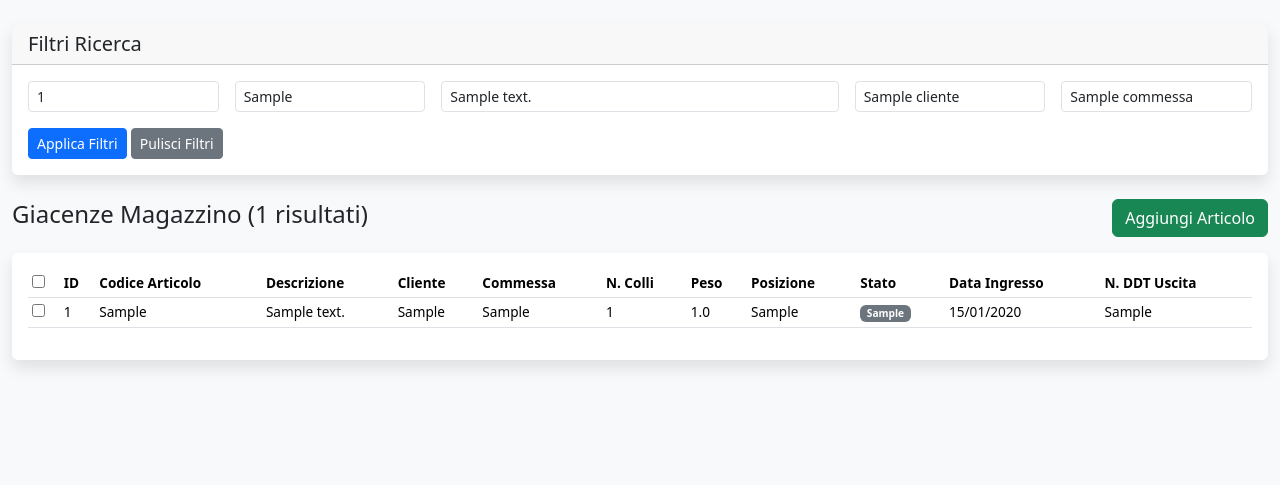
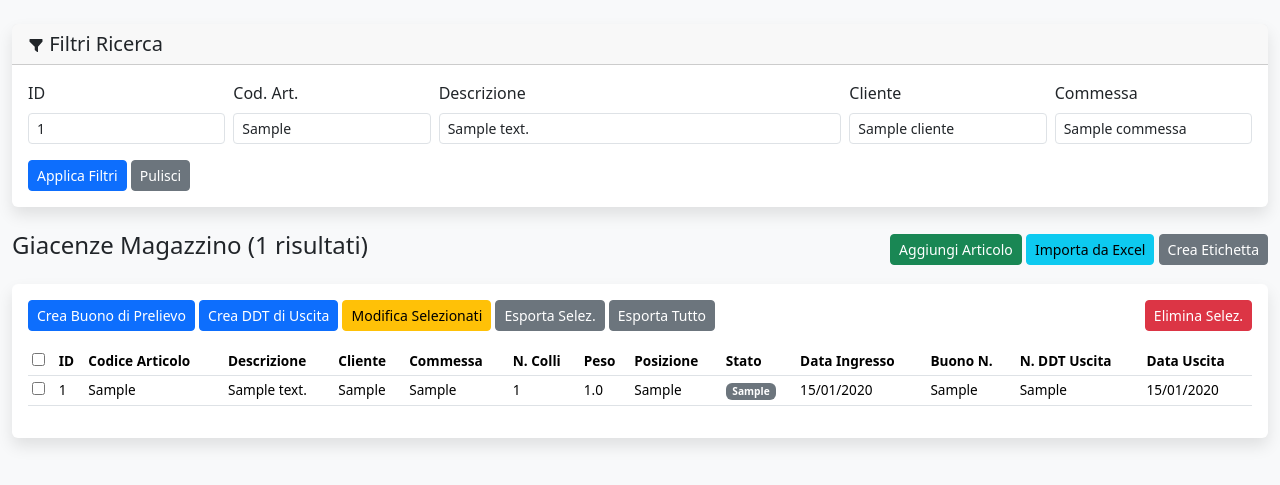
Before and after one commit to Camarsrl/gestionale_web, a Flask app: template templates/index.html in a window 1280 px wide. Shown: the part 66-551 px from the top of the page. Run offline with Flask 3, Linux system fonts and the light colour scheme; the visitor is signed in with stand-in values (Sample User, id 1); tables that the repository leaves empty hold one stand-in row (values such as "Sample post"); the template is opened without the code that fills it: values that come from a table or form of the project are taken from there, most other values are stand-ins (such as "Sample title", 1, 10 or a date in 2020).

Commit message:
Update index.html

```diff
--- a/templates/index.html
+++ b/templates/index.html
@@ -2,37 +2,55 @@
 
 {% block content %}
 <div class="card mb-4">
-    <div class="card-header">
-        <h5 class="mb-0">Filtri Ricerca</h5>
+    <div class="card-header" data-bs-toggle="collapse" href="#filtriCollapse" role="button" aria-expanded="true" aria-controls="filtriCollapse">
+        <h5 class="mb-0">
+            <svg xmlns="http://www.w3.org/2000/svg" width="16" height="16" fill="currentColor" class="bi bi-funnel-fill" viewBox="0 0 16 16"><path d="M1.5 1.5A.5.5 0 0 1 2 1h12a.5.5 0 0 1 .5.5v2a.5.5 0 0 1-.128.334L10 8.692V13.5a.5.5 0 0 1-.74.439L7 12.31a.5.5 0 0 1-.26-.439V8.692L1.628 3.834A.5.5 0 0 1 1.5 3.5v-2z"/></svg>
+            Filtri Ricerca
+        </h5>
     </div>
+    <div class="collapse show" id="filtriCollapse">
         <div class="card-body">
             <form method="GET" action="{{ url_for('index') }}">
-            <div class="row g-3">
-                <div class="col-md-2"><input type="text" name="id" class="form-control form-control-sm" placeholder="ID..." value="{{ filters.id or '' }}"></div>
-                <div class="col-md-2"><input type="text" name="codice_articolo" class="form-control form-control-sm" placeholder="Cod. Articolo..." value="{{ filters.codice_articolo or '' }}"></div>
-                <div class="col-md-4"><input type="text" name="descrizione" class="form-control form-control-sm" placeholder="Descrizione..." value="{{ filters.descrizione or '' }}"></div>
-                <div class="col-md-2"><input type="text" name="cliente" class="form-control form-control-sm" placeholder="Cliente..." value="{{ filters.cliente or '' }}"></div>
-                <div class="col-md-2"><input type="text" name="commessa" class="form-control form-control-sm" placeholder="Commessa..." value="{{ filters.commessa or '' }}"></div>
+                <div class="row g-2 align-items-end">
+                    <div class="col-md-2"><label class="form-label form-label-sm">ID</label><input type="text" name="id" class="form-control form-control-sm" value="{{ filters.id or '' }}"></div>
+                    <div class="col-md-2"><label class="form-label form-label-sm">Cod. Art.</label><input type="text" name="codice_articolo" class="form-control form-control-sm" value="{{ filters.codice_articolo or '' }}"></div>
+                    <div class="col-md-4"><label class="form-label form-label-sm">Descrizione</label><input type="text" name="descrizione" class="form-control form-control-sm" value="{{ filters.descrizione or '' }}"></div>
+                    <div class="col-md-2"><label class="form-label form-label-sm">Cliente</label><input type="text" name="cliente" class="form-control form-control-sm" value="{{ filters.cliente or '' }}"></div>
+                    <div class="col-md-2"><label class="form-label form-label-sm">Commessa</label><input type="text" name="commessa" class="form-control form-control-sm" value="{{ filters.commessa or '' }}"></div>
+                    <div class="col-md-auto mt-3">
+                        <button type="submit" class="btn btn-sm btn-primary">Applica Filtri</button>
+                        <a href="{{ url_for('index') }}" class="btn btn-sm btn-secondary">Pulisci</a>
                     </div>
-            <div class="mt-3">
-                <button type="submit" class="btn btn-sm btn-primary">Applica Filtri</button>
-                <a href="{{ url_for('index') }}" class="btn btn-sm btn-secondary">Pulisci Filtri</a>
                 </div>
             </form>
+        </div>
     </div>
 </div>
 
 <div class="d-flex justify-content-between align-items-center mb-3">
     <h4>Giacenze Magazzino ({{ articoli|length }} risultati)</h4>
     <div>
-        <a href="{{ url_for('add_articolo') }}" class="btn btn-success">Aggiungi Articolo</a>
+        {% if session.role == 'admin' %}
+            <a href="{{ url_for('add_articolo') }}" class="btn btn-success btn-sm">Aggiungi Articolo</a>
+            <a href="{{ url_for('import_excel') }}" class="btn btn-info btn-sm">Importa da Excel</a>
+            <a href="{{ url_for('etichetta_manuale') }}" class="btn btn-secondary btn-sm">Crea Etichetta</a>
+        {% endif %}
     </div>
 </div>
 
 <div class="card">
     <div class="card-body">
+        <div class="mb-3">
+            <button class="btn btn-primary btn-sm" id="btn-buono">Crea Buono di Prelievo</button>
+            <button class="btn btn-primary btn-sm" id="btn-ddt">Crea DDT di Uscita</button>
+            <button class="btn btn-warning btn-sm" id="btn-edit-multiple">Modifica Selezionati</button>
+            <button class="btn btn-secondary btn-sm" id="btn-export-selected">Esporta Selez.</button>
+            <a href="{{ url_for('export_excel') }}" class="btn btn-secondary btn-sm">Esporta Tutto</a>
+            <button class="btn btn-danger btn-sm float-end" id="btn-delete-selected">Elimina Selez.</button>
+        </div>
+
         <div class="table-responsive">
-            <table class="table table-sm table-hover" style="font-size: 0.85rem;">
+            <table class="table table-sm table-hover" style="font-size: 0.85rem; white-space: nowrap;">
                 <thead>
                     <tr>
                         <th><input type="checkbox" id="select-all"></th>
@@ -46,13 +64,15 @@
                         <th>Posizione</th>
                         <th>Stato</th>
                         <th>Data Ingresso</th>
+                        <th>Buono N.</th>
                         <th>N. DDT Uscita</th>
+                        <th>Data Uscita</th>
                     </tr>
                 </thead>
                 <tbody>
                     {% for art in articoli %}
-                    <tr>
-                        <td><input type="checkbox" class="articolo-checkbox" value="{{ art.id }}"></td>
+                    <tr style="cursor: pointer;" data-href="{{ url_for('edit_articolo', id=art.id) }}">
+                        <td onclick="event.stopPropagation();"><input type="checkbox" class="articolo-checkbox" name="selected_ids" value="{{ art.id }}"></td>
                         <td>{{ art.id }}</td>
                         <td>{{ art.codice_articolo }}</td>
                         <td>{{ art.descrizione }}</td>
@@ -63,7 +83,9 @@
                         <td>{{ art.posizione }}</td>
                         <td><span class="badge bg-{{ 'success' if art.stato == 'In giacenza' else 'secondary' }}">{{ art.stato }}</span></td>
                         <td>{{ art.data_ingresso.strftime('%d/%m/%Y') if art.data_ingresso else '' }}</td>
-                        <td>{{ art.n_ddt_uscita }}</td>
+                        <td>{{ art.buono_n or '' }}</td>
+                        <td>{{ art.n_ddt_uscita or '' }}</td>
+                        <td>{{ art.data_uscita.strftime('%d/%m/%Y') if art.data_uscita else '' }}</td>
                     </tr>
                     {% endfor %}
                 </tbody>
@@ -71,10 +93,79 @@
         </div>
     </div>
 </div>
+
+<form id="bulk-action-form" method="POST" style="display: none;">
+    <input type="hidden" name="selected_ids" id="selected_ids_field">
+</form>
+<form id="bulk-delete-form" method="POST" action="{{ url_for('bulk_delete') }}" style="display: none;">
+    <input type="hidden" name="selected_ids" id="delete_ids_field">
+</form>
+
 {% endblock %}
 
 {% block extra_js %}
 <script>
-// Script per gestire la selezione multipla
+document.addEventListener('DOMContentLoaded', function() {
+    // Rendi cliccabile l'intera riga
+    document.querySelectorAll('tr[data-href]').forEach(row => {
+        row.addEventListener('click', () => {
+            window.location.href = row.dataset.href;
+        });
+    });
+
+    // Logica per selezionare/deselezionare tutto
+    document.getElementById('select-all').addEventListener('change', function(e) {
+        document.querySelectorAll('.articolo-checkbox').forEach(checkbox => {
+            checkbox.checked = e.target.checked;
+        });
+    });
+
+    function getSelectedIds() {
+        const selected = [];
+        document.querySelectorAll('.articolo-checkbox:checked').forEach(checkbox => {
+            selected.push(checkbox.value);
+        });
+        return selected.join(',');
+    }
+
+    // Gestione pulsanti azioni di gruppo
+    const actions = {
+        'btn-buono': '{{ url_for("buono_setup") }}',
+        'btn-ddt': '{{ url_for("ddt_setup") }}',
+        'btn-edit-multiple': '{{ url_for("edit_multiple") }}',
+        'btn-export-selected': '{{ url_for("export_excel") }}'
+    };
+
+    for (const [btnId, url] of Object.entries(actions)) {
+        const btn = document.getElementById(btnId);
+        if (btn) {
+            btn.addEventListener('click', function() {
+                const ids = getSelectedIds();
+                if (!ids) {
+                    alert('Nessun articolo selezionato.');
+                    return;
+                }
+                window.location.href = url + '?ids=' + ids;
+            });
+        }
+    }
+
+    // Gestione eliminazione
+    const deleteBtn = document.getElementById('btn-delete-selected');
+    if (deleteBtn) {
+        deleteBtn.addEventListener('click', function() {
+            const ids = getSelectedIds();
+            if (!ids) {
+                alert('Nessun articolo selezionato per l\'eliminazione.');
+                return;
+            }
+            if (confirm('Sei sicuro di voler eliminare gli ' + ids.split(',').length + ' articoli selezionati? L\'azione è irreversibile.')) {
+                const form = document.getElementById('bulk-delete-form');
+                document.getElementById('delete_ids_field').value = ids;
+                form.submit();
+            }
+        });
+    }
+});
 </script>
 {% endblock %}
```
Lines whose indentation alone changed are shown as unchanged.
